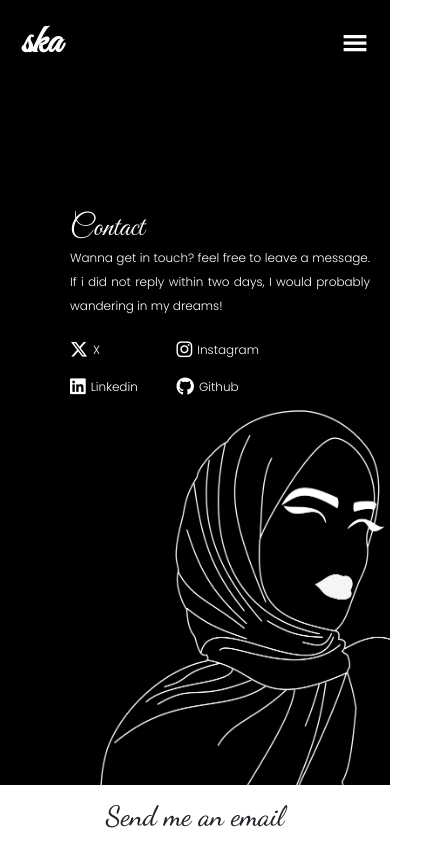
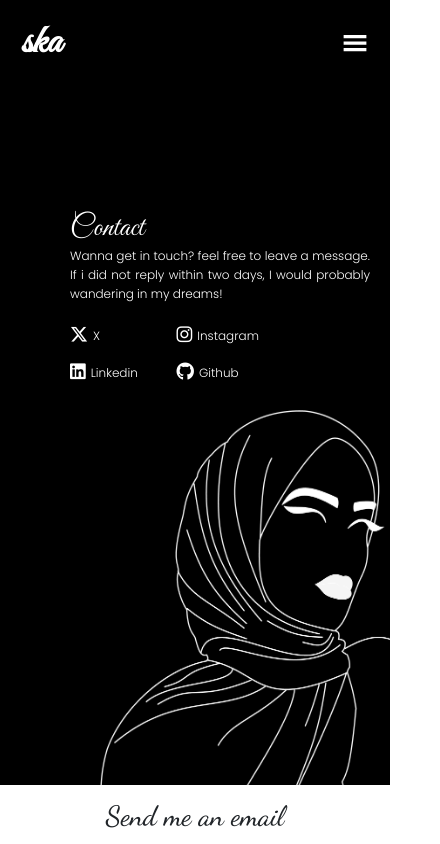
Before and after one commit to 1sh4sk/myportfolio, a React (Create React App) app: page /Contact in a window 390 px wide. Shown: the top 844 px of the page, 440 px wide, since content can reach past the window. Built offline with nearby package versions, Linux system fonts and the light colour scheme.

Commit message:
responsivess for 500px added

```diff
--- a/src/components/Contact/Contact.css
+++ b/src/components/Contact/Contact.css
@@ -143,7 +143,7 @@
 
 @media (max-width: 500px){
 .contact-icons{
-    width: 40%;
+    width: 60%;
     margin: 15px 0px;
 }
 
--- a/src/components/Home/Home.css
+++ b/src/components/Home/Home.css
@@ -1,6 +1,7 @@
 .landing-page{
     width: 100vw;
     display: flex;
+    overflow: hidden;
 }
 
 .left-div{
@@ -135,8 +136,8 @@
     height: 93vh;
     background-color: #000;
     background-image: url("../../Images/landingpage-image.png");
-    background-position: 180px 250px;
-    background-size: 320px 460px;
+    background-position: 40px 350px;
+    background-size: 400px 520px;
 }
 
 .right-div{
@@ -151,7 +152,7 @@
 }
 
 .right-div-content{
-    padding: 0px 20px;
+    padding: 0px 80px 0px 20px;
 }
 
 .right-div h1{
@@ -164,6 +165,7 @@
     font-size: 12px;
     font-weight:300;
     margin-bottom: 0px;
+    line-height: 1.2rem;
 }
 
 .icons{
@@ -179,8 +181,9 @@
 
 }
 
+
+
 @media (max-width: 412px){
-
 
 .left-div{
     background-position: 100px 410px;
```
